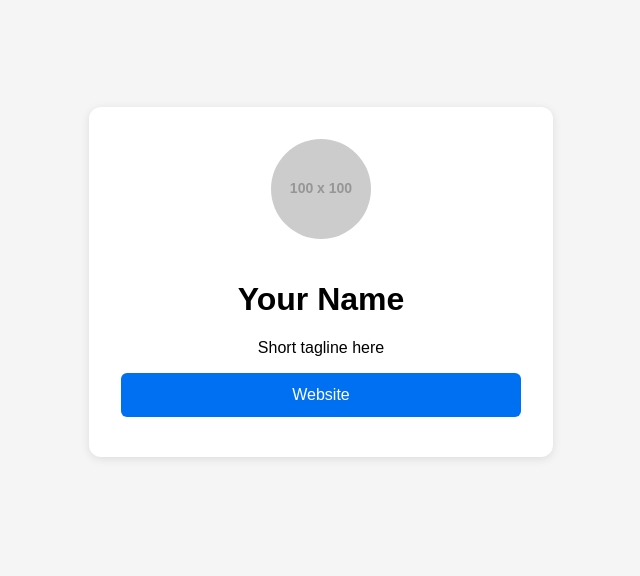
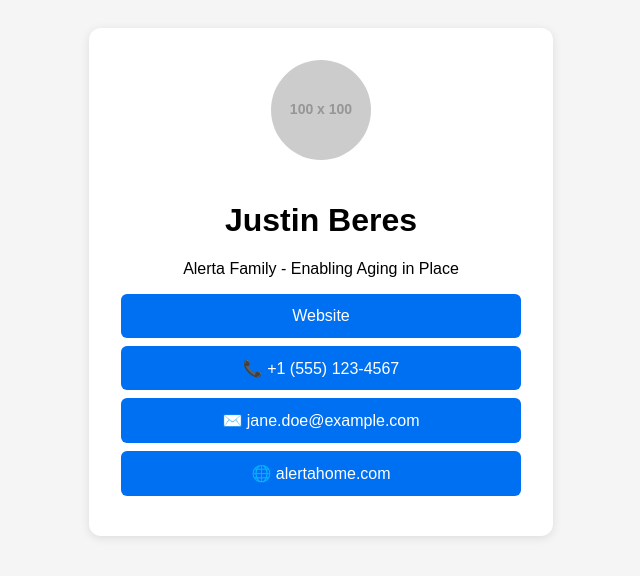
Before and after one commit to jberes-af/contact-link, a plain HTML site: page index.html in a window 1280 px wide. Shown: the part 118-694 px from the top of the page, without its empty margins (319-959 px from the left). Drawn offline with Linux system fonts and the light colour scheme; placeholder pictures from the web are drawn by us.

Commit message:
Update index.html

```diff
--- a/index.html
+++ b/index.html
@@ -2,7 +2,7 @@
 <html lang="en">
 <head>
   <meta charset="UTF-8">
-  <title>My Card</title>
+  <title>Justin Beres - Alerta Family</title>
   <meta name="viewport" content="width=device-width, initial-scale=1.0">
   <style>
     body {
@@ -48,10 +48,13 @@
 <body>
   <div class="card">
     <img src="https://via.placeholder.com/100" alt="Avatar" class="avatar">
-    <h1>Your Name</h1>
-    <p>Short tagline here</p>
+    <h1>Justin Beres</h1>
+    <p>Alerta Family - Enabling Aging in Place</p>
     <div class="links">
       <a href="https://alertahome.com">Website</a>
+      <a href="tel:+18176535705">📞 +1 (555) 123-4567</a>
+      <a href="mailto:jberes@alertahome.com">✉️ jane.doe@example.com</a>
+      <a href="https://alertahome.com">🌐 alertahome.com</a>
     </div>
   </div>
 </body>
```
